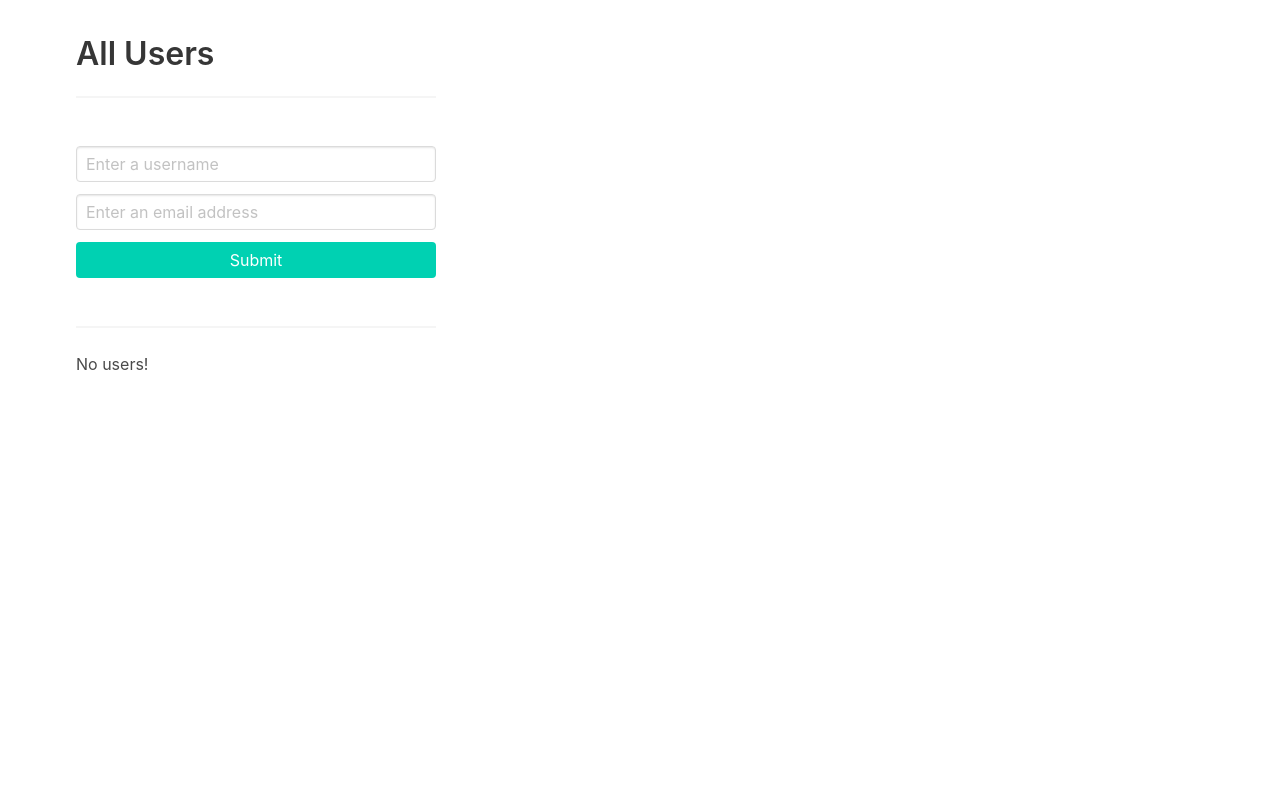
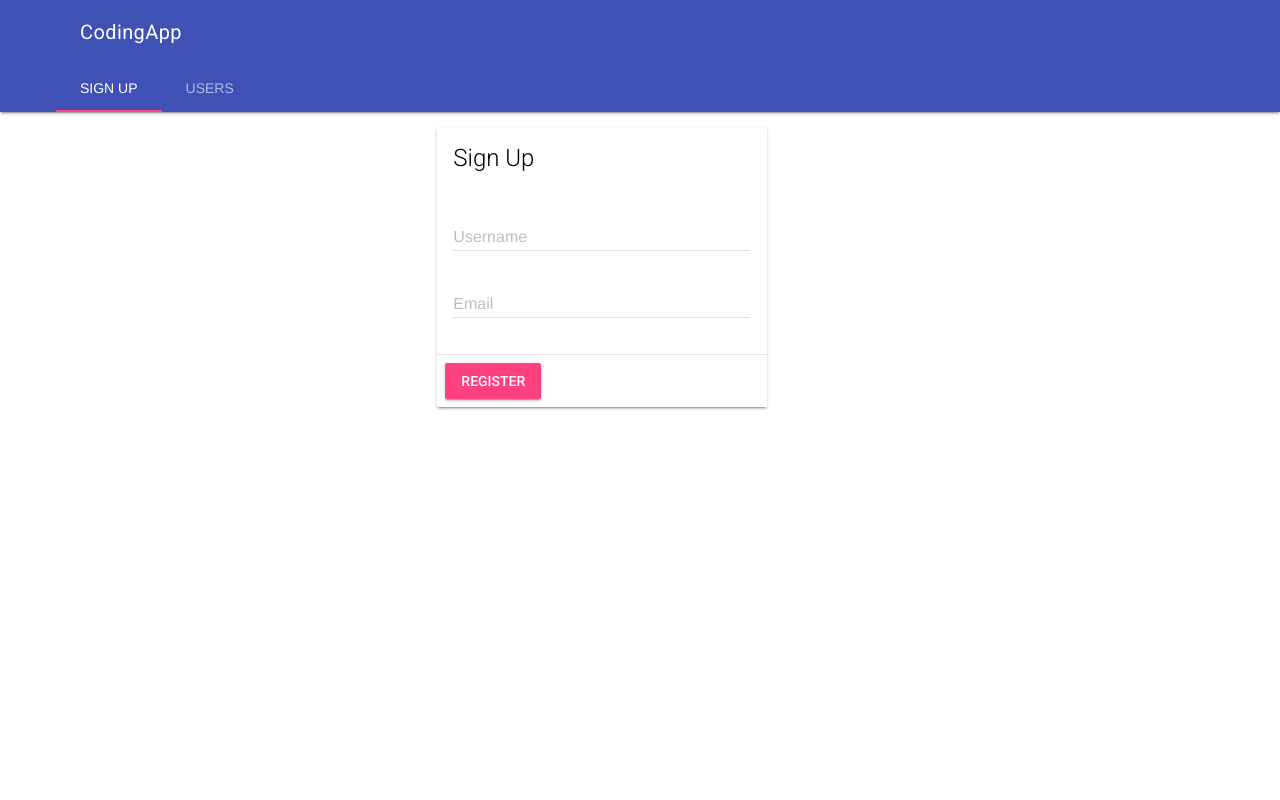
Before and after one commit to matheuseabra/code-school-mvp, a Flask app: page / in a window 1280 px wide. Run offline with Flask 2, Linux system fonts and the light colour scheme; parts of the project's set-up code (start-up, migrations or seed data) failed here and were passed over.

Commit message:
Styling frontend

```diff
--- a/services/users/project/api/templates/index.html
+++ b/services/users/project/api/templates/index.html
@@ -1,42 +1,79 @@
 <!DOCTYPE html>
 <html>
+
 <head>
     <meta charset="utf-8">
-    <title>Flask on Docker</title>
+    <title>CodingApp</title>
     <!-- meta -->
     <meta name="description" content="">
     <meta name="author" content="">
     <meta name="viewport" content="width=device-width,initial-scale=1">
     <!-- styles -->
-    <link
-      href="//cdnjs.cloudflare.com/ajax/libs/bulma/0.7.4/css/bulma.min.css"
-      rel="stylesheet"
-    >
+    <link rel="stylesheet" href="http://fonts.googleapis.com/css?family=Roboto:300,400,500,700" type="text/css">
+    <link rel="stylesheet" href="https://fonts.googleapis.com/icon?family=Material+Icons">
+    <link rel="stylesheet" href="https://code.getmdl.io/1.3.0/material.indigo-pink.min.css">
+    <script defer src="https://code.getmdl.io/1.3.0/material.min.js"></script>
     {% block css %}{% endblock %}
 </head>
+
 <body>
-    <div class="container">
-      <div class="column is-one-third">
-        <br>
-        <h1 class="title">All Users</h1>
-        <hr><br>
+
+    <div class="mdl-layout mdl-js-layout mdl-layout--fixed-header">
+        <header class="mdl-layout__header">
+            <div class="mdl-layout__header-row">
+                <!-- Title -->
+                <span class="mdl-layout-title">CodingApp</span>
+            </div>
+            <!-- Tabs -->
+            <div class="mdl-layout__tab-bar mdl-js-ripple-effect">
+                <a href="#scroll-tab-1" class="mdl-layout__tab is-active">Sign Up</a>
+                <a href="#scroll-tab-2" class="mdl-layout__tab">Users</a>
+            </div>
+        </header>
+        <div class="mdl-layout__drawer">
+            <span class="mdl-layout-title">CodingApp</span>
+        </div>
+        <main class="mdl-layout__content">
+            <section class="mdl-layout__tab-panel is-active" id="scroll-tab-1">
+                <div class="page-content">
+                    <div class="mdl-grid">
+                        <div class="mdl-cell mdl-cell--4-col mdl-cell--4-offset">
+                            <div class="demo-card-square mdl-card mdl-shadow--2dp">
+                                <div class="mdl-card__title mdl-card--expand">
+                                    <h2 class="mdl-card__title-text">Sign Up</h2>
+                                </div>
+                                <div class="mdl-card__supporting-text">
                                     <form action="/" method="POST">
-          <div class="field">
-            <input
-              name="username" class="input"
-              type="text" placeholder="Enter a username" required>
+                                        <div class="mdl-textfield mdl-js-textfield mdl-textfield--floating-label">
+                                            <input class="mdl-textfield__input" type="text" id="username">
+                                            <label class="mdl-textfield__label" for="username">Username</label>
                                         </div>
-          <div class="field">
-            <input
-              name="email" class="input"
-              type="email" placeholder="Enter an email address" required>
+                                        <div class="mdl-textfield mdl-js-textfield mdl-textfield--floating-label">
+                                            <input class="mdl-textfield__input" type="email" id="email">
+                                            <label class="mdl-textfield__label" for="email">Email</label>
                                         </div>
-          <input
-            type="submit" class="button is-primary is-fullwidth"
-            value="Submit">
                                     </form>
-        <br>
-        <hr>
+                                </div>
+                                <div class="mdl-card__actions mdl-card--border">
+                                    <button type="submit"
+                                        class="mdl-button mdl-js-button mdl-button--raised mdl-js-ripple-effect mdl-button--accent">
+                                        Register
+                                    </button>
+                                </div>
+                            </div>
+                        </div>
+                    </div>
+                </div>
+            </section>
+            <section class="mdl-layout__tab-panel" id="scroll-tab-2">
+                <div class="page-content">
+                    <div class="mdl-grid">
+                        <div class="mdl-cell mdl-cell--4-col mdl-cell--4-offset">
+                            <div class="demo-card-square mdl-card mdl-shadow--2dp">
+                                <div class="mdl-card__title mdl-card--expand">
+                                    <h2 class="mdl-card__title-text">All users</h2>
+                                </div>
+                                <div class="mdl-card__supporting-text">
                                         {% if users %}
                                         <ol>
                                           {% for user in users %}
@@ -49,7 +86,12 @@
                                 </div>
                             </div>
                         </div>
-    </script>
+                    </div>
+                </div>
+            </section>
+        </main>
+    </div>
     {% block js %}{% endblock %}
 </body>
+
 </html>
```
Lines whose indentation alone changed are shown as unchanged.
